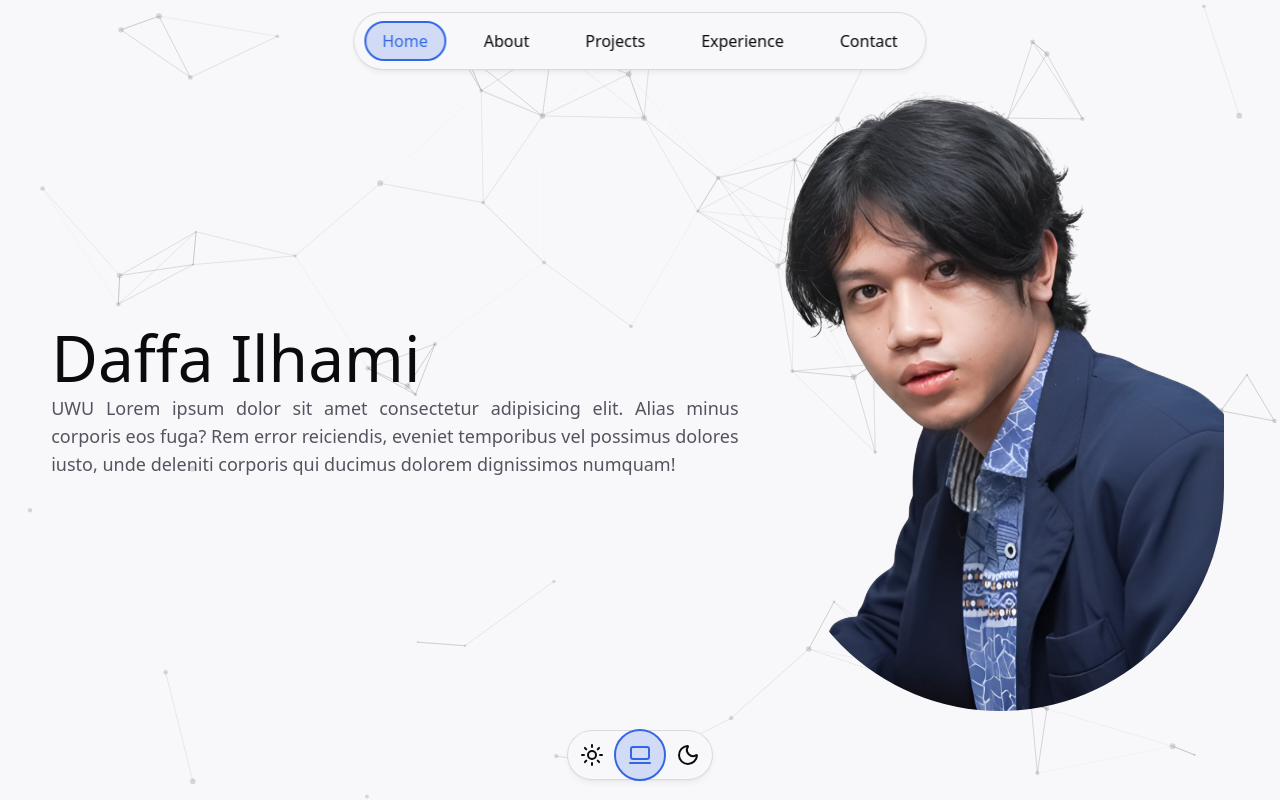
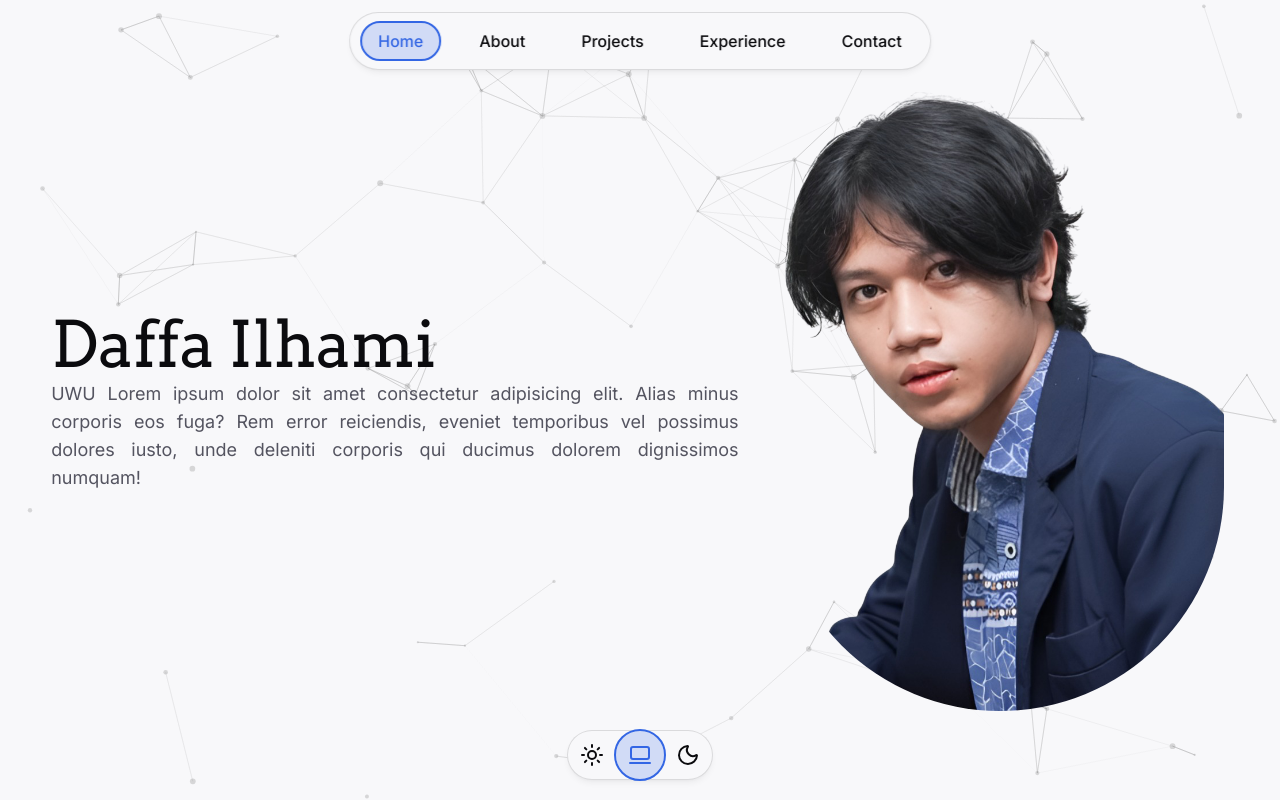
Before and after one commit to mdaffailhami/mdaffailhami, a Next.js app: page / in a window 1280 px wide. Built offline with nearby package versions, Linux system fonts and the light colour scheme.

Commit message:
Specify fonts

```diff
--- a/src/app/(main)/about/slide.tsx
+++ b/src/app/(main)/about/slide.tsx
@@ -23,7 +23,9 @@ export default function AboutSlide() {
           />
         </section>
         <section className="flex flex-col w-full md:flex-3 gap-y-4">
-          <h1 className="text-6xl font-medium leading-14">About Me</h1>
+          <h1 className="font-serif text-6xl font-medium leading-14">
+            About Me
+          </h1>
           <p className="text-lg text-muted-foreground text-justify">
             Lorem ipsum dolor sit amet consectetur adipisicing elit. Eveniet non
             tempora sequi consectetur praesentium pariatur quod vero facilis
--- a/src/app/(main)/contact/slide.tsx
+++ b/src/app/(main)/contact/slide.tsx
@@ -53,12 +53,12 @@ export default function ContactSlide() {
               <GradientOverlay />
               <div className="flex flex-col gap-4">
                 <h3 className="text-xl font-semibold group-hover:text-primary transition-colors">
-                  Let's Collaborate
+                  Let{"'"}s Collaborate
                 </h3>
                 <p className="text-lg text-muted-foreground text-left leading-relaxed">
-                  I'm always interested in hearing about new projects and
+                  I{"'"}m always interested in hearing about new projects and
                   opportunities. Whether you have a question or just want to say
-                  hi, I'll try my best to get back to you!
+                  hi, I{"'"}ll try my best to get back to you!
                 </p>
               </div>
             </div>
--- a/src/app/(main)/home/slide.tsx
+++ b/src/app/(main)/home/slide.tsx
@@ -22,7 +22,9 @@ export default function HomeSlide() {
           />
         </section>
         <section className="flex flex-col w-full md:flex-3">
-          <h1 className="text-[4rem] font-medium leading-18">Daffa Ilhami</h1>
+          <h1 className="font-serif text-[4rem] font-medium leading-18">
+            Daffa Ilhami
+          </h1>
           <p className="text-justify text-lg text-muted-foreground">
             UWU Lorem ipsum dolor sit amet consectetur adipisicing elit. Alias
             minus corporis eos fuga? Rem error reiciendis, eveniet temporibus
--- a/src/app/globals.css
+++ b/src/app/globals.css
@@ -4,10 +4,12 @@
 @custom-variant dark (&:is(.dark *));
 
 @theme inline {
+  --font-sans: var(--font-inter);
+  --font-serif: var(--font-arvo);
+  --font-mono: var(--font-jetbrains-mono);
+
   --color-background: var(--background);
   --color-foreground: var(--foreground);
-  --font-sans: var(--font-geist-sans);
-  --font-mono: var(--font-geist-mono);
   --color-sidebar-ring: var(--sidebar-ring);
   --color-sidebar-border: var(--sidebar-border);
   --color-sidebar-accent-foreground: var(--sidebar-accent-foreground);
--- a/src/app/layout.tsx
+++ b/src/app/layout.tsx
@@ -1,15 +1,21 @@
 import type { Metadata } from "next";
-import { Geist, Geist_Mono } from "next/font/google";
+import { Inter, Arvo, JetBrains_Mono } from "next/font/google";
 import "./globals.css";
 import RootProviders from "./providers";
 
-const geistSans = Geist({
-  variable: "--font-geist-sans",
+const inter = Inter({
+  variable: "--font-inter",
   subsets: ["latin"],
 });
 
-const geistMono = Geist_Mono({
-  variable: "--font-geist-mono",
+const arvo = Arvo({
+  weight: ["400", "700"],
+  variable: "--font-arvo",
+  subsets: ["latin"],
+});
+
+const jetBrainsMono = JetBrains_Mono({
+  variable: "--font-jetbrains-mono",
   subsets: ["latin"],
 });
 
@@ -28,10 +34,12 @@ export default function RootLayout({
   children: React.ReactNode;
 }>) {
   return (
-    <html lang="en" suppressHydrationWarning className="no-scrollbar">
-      <body
-        className={`${geistSans.variable} ${geistMono.variable} antialiased transition-colors duration-200`}
-      >
+    <html
+      lang="en"
+      suppressHydrationWarning
+      className={`${inter.variable} ${arvo.variable} ${jetBrainsMono.variable}`}
+    >
+      <body className={`antialiased font-sans transition duration-300`}>
         <RootProviders>{children}</RootProviders>
       </body>
     </html>
```
